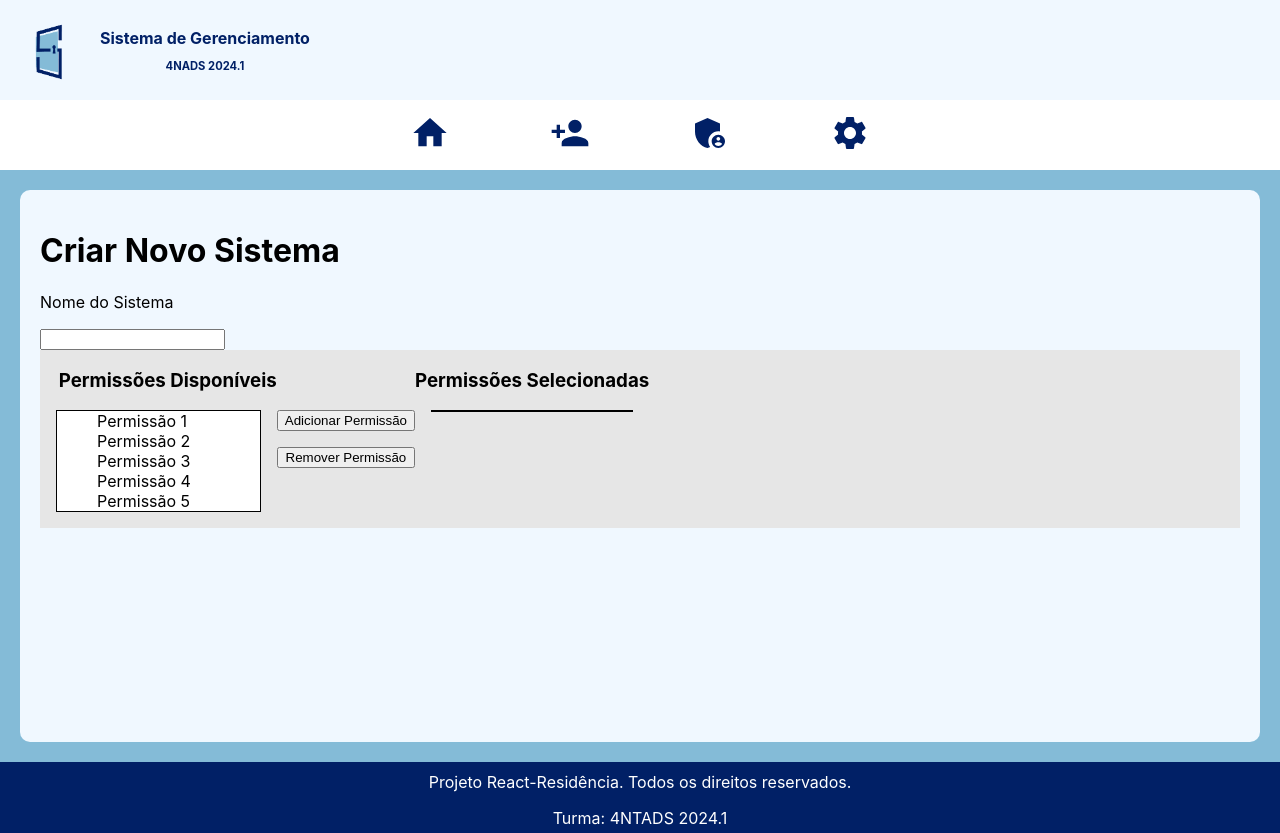
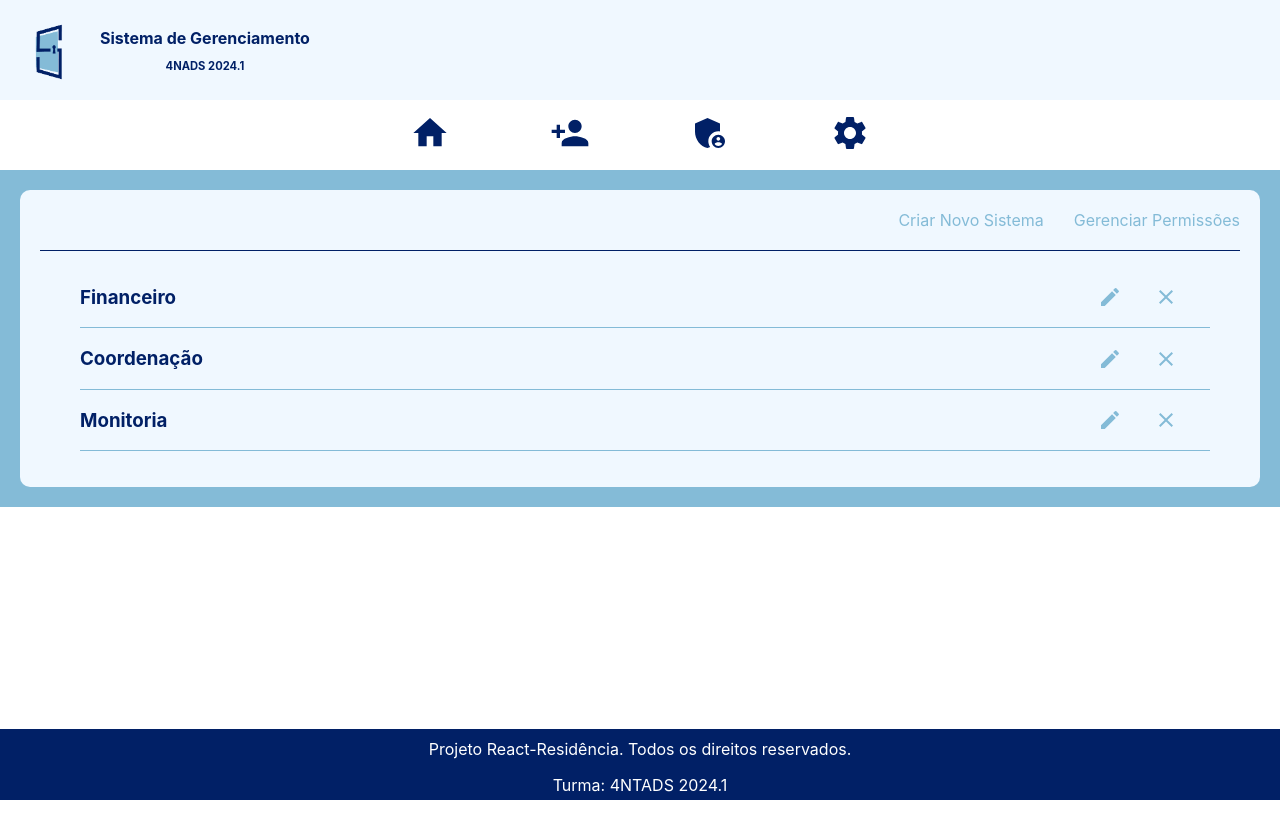
Before and after one commit to jessica-espindola/sistema-gerenciamento, a React (Create React App) app: page /AdminPainel in a window 1280 px wide. After the commit the page ends 800 px from the top, so only its background shows below. Built offline with nearby package versions, Linux system fonts and the light colour scheme.

Commit message:
criando pagina de exibição de sistemas

```diff
--- a/src/App.css
+++ b/src/App.css
@@ -17,6 +17,17 @@ header {
   overflow-y: auto; /* Permite rolagem apenas no conteúdo */
 }
 
+.background-container {
+  background-color:#84BBD7;
+  padding: 20px;
+}
+
+.background-components-container {
+  background-color: aliceblue;
+  border-radius: 10px;
+  padding: 20px;
+}
+
 /* Footer fica no final e não é comprimido */
 footer {
   flex-shrink: 0;
--- a/src/components/pages/AdminPainel.js
+++ b/src/components/pages/AdminPainel.js
@@ -1,91 +1,150 @@
-import React, { useState } from 'react';
-import './adminPainel.css';
+// src/components/SystemList.js
+import React, { useEffect, useState } from 'react';
+import { addSystem, deleteSystem, fetchSystem } from '../../services/systemService'; // Importa a função de busca e de deletar mockado
+import '../../components/pages/adminPainel.css';
+import EditIcon from '@mui/icons-material/Edit';
+import ClearIcon from '@mui/icons-material/Clear';
+import Modal from '@mui/material/Modal';
+import Box from '@mui/material/Box';
+import Button from '@mui/material/Button';
+import { useNavigate } from 'react-router-dom'; // useNavigate em vez de useHistory
 
-function AdminPainel() {
-  // Estado para as permissões disponíveis e selecionadas
-  const [availablePermissions, setAvailablePermissions] = useState([
-    'Permissão 1',
-    'Permissão 2',
-    'Permissão 3',
-    'Permissão 4',
-    'Permissão 5',
-  ]);
-  const [selectedPermissions, setSelectedPermissions] = useState([]);
-  const [highlightedPermission, setHighlightedPermission] = useState(null); // Estado para a permissão destacada
+const SystemList = () => {
+  const [systems, setSystems] = useState([]);
+  const [isModalOpen, setIsModalOpen] = useState(false);
+  const [newSystemName, setNewSystemName] = useState(''); // Para capturar o nome do novo sistema
+  const [isCreateModalOpen, setIsCreateModalOpen] = useState(false);
+  const [systemToDelete, setSystemToDelete] = useState(null);
+  const navigate = useNavigate(); // Navegação para a nova rota
 
-  // Função para destacar a permissão ao clicar
-  const handleHighlightPermission = (permission) => {
-    setHighlightedPermission(permission);
-  };
-
-  // Função para adicionar uma permissão à lista de selecionadas
-  const addPermission = () => {
-    if (highlightedPermission && !selectedPermissions.includes(highlightedPermission)) {
-      setAvailablePermissions(availablePermissions.filter(p => p !== highlightedPermission)); // Remove da lista disponível
-      setSelectedPermissions([...selectedPermissions, highlightedPermission]); // Adiciona na lista selecionada
-      setHighlightedPermission(null); // Limpa a permissão destacada após adicionar
+  useEffect(() => {
+    const loadSystems = async () => {
+      try {
+        const data = await fetchSystem();
+        setSystems(data); // Carrega os sistemas ao iniciar
+      } catch (error) {
+        console.error('Erro ao carregar sistemas:', error);
       }
     };
 
-  // Função para remover uma permissão da lista de selecionadas
-  const removePermission = () => {
-    if (highlightedPermission && selectedPermissions.includes(highlightedPermission)) {
-      setSelectedPermissions(selectedPermissions.filter(p => p !== highlightedPermission)); // Remove da lista selecionada
-      setAvailablePermissions([...availablePermissions, highlightedPermission]); // Adiciona de volta à lista disponível
-      setHighlightedPermission(null); // Limpa a permissão destacada após remover
+    loadSystems();
+  }, []);
+
+  const openModal = (system) => {
+    setSystemToDelete(system);
+    setIsModalOpen(true);
+  };
+
+  const closeModal = () => {
+    setIsModalOpen(false);
+    setSystemToDelete(null);
+  };
+
+  const handleDelete = async () => {
+    if (systemToDelete) {
+      await deleteSystem(systemToDelete.id); // Exclui o sistema (mockado ou real)
+      setSystems((prevSystems) => prevSystems.filter((system) => system.id !== systemToDelete.id)); // Atualiza o estado após exclusão
     }
+    closeModal();
+  };
+
+  const openCreateModal = () => {
+    setIsCreateModalOpen(true);
+  };
+
+  const closeCreateModal = () => {
+    setIsCreateModalOpen(false);
+    setNewSystemName('');
+  };
+
+  const handleCreateSystem = async () => {
+    if (newSystemName.trim() === '') {
+      alert('Por favor, insira um nome para o sistema.');
+      return;
+    }
+
+    // Verifica se já existe um sistema com o mesmo nome
+    const systemExists = systems.some(system => system.name.toLowerCase() === newSystemName.toLowerCase());
+
+    if (systemExists) {
+      alert('Já existe um sistema com esse nome. Escolha outro nome.');
+      return;
+    }
+
+    // Gerar um ID único usando Date.now() (ou qualquer outra lógica de geração única)
+    const newSystem = {
+      id: Date.now(), // Usando o timestamp atual como ID único
+      name: newSystemName,
+      description: ''
+    };
+
+    await addSystem(newSystem); // Adiciona o sistema (mockado ou real)
+
+    // Atualiza o estado após adicionar o novo sistema de forma imutável
+    setSystems((prevSystems) => [...prevSystems, newSystem]);
+
+    closeCreateModal();
+  };
+
+  const handleNavigate = () => {
+    // Navegar para a página de Gerenciamento de Permissões
+    navigate('/gerenciar-permissoes');
   };
 
   return (
-    <div className="create-system-content">
-      <div className="create-system-content-elements">
-        <h1>Criar Novo Sistema</h1>
-
-        <p>Nome do Sistema</p>
-        <input type="text" />
-
-        <div className="permissions-container">
-          {/* Lista de permissões disponíveis (lado esquerdo) */}
-          <div className="available-permissions">
-            <h3>Permissões Disponíveis</h3>
+    <div className="background-container">
+      <div className="background-components-container">
+        <div className="components-buttons">
+          <a onClick={openCreateModal}>Criar Novo Sistema</a>
+          <a onClick={handleNavigate}>Gerenciar Permissões</a>
+        </div>
+        <div className="components-systemList">
           <ul>
-              {availablePermissions.map((permission, index) => (
-                <li
-                  key={index}
-                  onClick={() => handleHighlightPermission(permission)}
-                  className={highlightedPermission === permission ? 'highlighted' : ''}
-                >
-                  {permission}
-                </li>
-              ))}
-            </ul>
+            {systems.map((system) => (
+              <li key={system.id} className="components-systemList-item">
+                <div className="components-systemList-item-info">
+                  <h3>{system.name}</h3>
+                  <p>{system.description}</p>
                 </div>
-
-          {/* Botões para adicionar/remover permissões (no meio) */}
-          <div className="buttons-container">
-            <button onClick={addPermission}>Adicionar Permissão</button>
-            <button onClick={removePermission}>Remover Permissão</button>
+                <div className="components-systemList-item-actions">
+                  <EditIcon className="action-icon edit-icon" />
+                  <ClearIcon className="action-icon delete-icon" onClick={() => openModal(system)} />
                 </div>
-
-          {/* Lista de permissões selecionadas (lado direito) */}
-          <div className="selected-permissions">
-            <h3>Permissões Selecionadas</h3>
-            <ul>
-              {selectedPermissions.map((permission, index) => (
-                <li
-                  key={index}
-                  onClick={() => handleHighlightPermission(permission)}
-                  className={highlightedPermission === permission ? 'highlighted' : ''}
-                >
-                  {permission}
               </li>
             ))}
           </ul>
         </div>
       </div>
+
+      {/* Modal de Confirmação de Exclusão */}
+      <Modal open={isModalOpen} onClose={closeModal}>
+        <Box className="modal-box">
+          <h2>Você tem certeza que deseja excluir o sistema "{systemToDelete?.name}"?</h2>
+          <div>
+            <Button variant="outlined" color="primary" onClick={closeModal}>Cancelar</Button>
+            <Button variant="contained" color="error" onClick={handleDelete}>Excluir</Button>
           </div>
+        </Box>
+      </Modal>
+
+      {/* Modal para Criação de Novo Sistema */}
+      <Modal open={isCreateModalOpen} onClose={closeCreateModal}>
+        <Box className="modal-box">
+          <h2>Criar Novo Sistema</h2>
+          <input
+            type="text"
+            value={newSystemName}
+            onChange={(e) => setNewSystemName(e.target.value)}
+            placeholder="Nome do Sistema"
+          />
+          <div>
+            <Button variant="outlined" color="primary" onClick={closeCreateModal}>Cancelar</Button>
+            <Button variant="contained" color="primary" onClick={handleCreateSystem}>Criar</Button>
+          </div>
+        </Box>
+      </Modal>
     </div>
   );
-}
+};
 
-export default AdminPainel;
+export default SystemList;
--- a/src/components/pages/adminPainel.css
+++ b/src/components/pages/adminPainel.css
@@ -1,50 +1,58 @@
-.create-system-content {
-    background-color:#84BBD7;
+.components-buttons {
+    border-bottom: 1px solid #012066;
+    display: flex;
+    gap: 30px;
+    padding-bottom: 20px;
+    justify-content: right;
+}
+.components-buttons a {
+    cursor: pointer;
+    color: #84BBD7;
+}
+.components-buttons a:hover {
+    color: #012066;
+}
+.components-systemList {
+    color: #012066;
+}
+.components-systemList-item {
+    list-style: none;
+    display: flex;
+    align-items: center;
+    justify-content: space-between;
+    border-bottom: 1px solid #84BBD7;
+    margin-right: 30px;
+}
+.components-systemList-item-actions {
+    display: flex;
+    gap: 2em;
+    padding-right: 2em;
+}
+.action-icon, .edit-icon {
+    cursor:pointer;
+    color: #84BBD7;
+}
+.action-icon:hover, .edit-icon:hover {
+    color: #012066;
+    border: 1px solid #012066;
+    padding: 7px;
+    border-radius: 1em;
+}
+/* Estilos para o Modal */
+.modal-box {
+    position: absolute;
+    top: 50%;
+    left: 50%;
+    transform: translate(-50%, -50%);
+    background-color: white;
     padding: 20px;
-}
-.create-system-content-elements {
-    background-color: aliceblue;
-    height: 32em;
-    border-radius: 10px;
-    padding: 20px;
-}
-.permissions-container {
-    display: flex;
-    flex-direction: row;
-    background-color: #e6e6e6;
-}
-.available-permissions h3 {
-    padding: 0em 0em 0em 1em;
-
-}
-.available-permissions ul, .selected-permissions ul {
-    background-color: white;
-    border: 0.5px solid;
-    list-style: none;
-    margin: 1em;
-
-}
-/* Estilo para quando a permissão estiver destacada (clicada) */
-li.highlighted {
-    background-color: #d3f4d3; /* Cor de fundo suave ao destacar */
-    color: #006600; /* Cor do texto ao ser destacado */
-    cursor: pointer;
+    border-radius: 8px;
+    box-shadow: 0 4px 6px rgba(0, 0, 0, 0.1);
+    width: 300px;
+    text-align: center;
   }
 
-  /* Estilo para quando a permissão for clicada (ativo) */
-  li:active {
-    background-color: #a3e1a3; /* Cor de fundo ao clicar */
+  .modal-box button {
+    margin-top: 10px;
+    margin-right: 10px;
   }
-
-  /* Estilo de hover nas permissões */
-  li:hover {
-    background-color: #f0f0f0; /* Efeito de hover */
-  }
-
-.buttons-container {
-    display: flex;
-    flex-direction: column;
-    gap: 1em;
-    justify-content: center;
-
-}
--- /dev/null
+++ b/src/mockData/mockSystem.json
@@ -0,0 +1,14 @@
+[
+    {
+      "id": 1,
+      "name": "Financeiro"
+    },
+    {
+      "id": 2,
+      "name": "Coordenação"
+    },
+    {
+      "id": 3,
+      "name": "Monitoria"
+    }
+  ]
--- /dev/null
+++ b/src/services/systemService.js
@@ -0,0 +1,82 @@
+/*DESCOMENTAR QUANDO A API ESTIVER FUNCIONANDO
+import axios from 'axios'; */
+import usersMock from '../mockData/mockSystem.json';
+
+// APAGAR QUANDO A API ESTIVER FUNCIONANDO -  Função para buscar todos os usuários usando o JSON mockado
+export const fetchSystem = async () => {
+    try {
+      // Retorna os dados mockados diretamente
+      return usersMock;
+    } catch (error) {
+      console.error('Erro ao buscar usuários:', error);
+      throw error;
+    }
+  };
+
+// APAGAR QUANDO A API ESTIVER FUNCIONANDO - Função para adicionar um novo usuário usando o JSON mockado
+export const addSystem = async (userData) => {
+    try {
+      // Simula a adição do usuário no mock (apenas para teste; sem efeito no JSON real)
+      const newUser = { id: usersMock.length + 1, ...userData };
+      usersMock.push(newUser); // Adiciona no array local (não persistente)
+      return newUser;
+    } catch (error) {
+      console.error('Erro ao adicionar usuário:', error);
+      throw error;
+    }
+  };
+// APAGAR QUANDO A API ESTIVER FUNCIONANDO - Função para deletar um usuário usando o JSON mockado
+export const deleteSystem = async (id) => {
+    try {
+      // Filtra os usuários para simular a remoção (não altera o JSON real)
+      const updatedUsers = usersMock.filter((user) => user.id !== id);
+      console.log('Usuários após deletar:', updatedUsers);
+    } catch (error) {
+      console.error('Erro ao deletar usuário:', error);
+      throw error;
+    }
+  };
+/* DESCOMENTAR QUANDO A API ESTIVER FUNCIONANDO -  Configura a URL base da API, substitua pela URL da sua API real.
+const api = axios.create({
+  baseURL: 'https://sua-api.com', // URL base para todas as requisições
+});*/
+
+/* DESCOMENTAR QUANDO A API ESTIVER FUNCIONANDO - Função para buscar todos os usuários
+export const fetchSystem = async () => {
+  try {
+    // Faz uma requisição GET para o endpoint '/users' da API
+    const response = await api.get('/users');
+    // Retorna os dados dos usuários obtidos da resposta
+    return response.data;
+  } catch (error) {
+    console.error('Erro ao buscar usuários:', error);
+    // Lança o erro para ser tratado onde a função for chamada
+    throw error;
+  }
+};*/
+
+/* DESCOMENTAR QUANDO A API ESTIVER FUNCIONANDO - Função para adicionar um novo usuário
+export const addSystem = async (userData) => {
+  try {
+    // Faz uma requisição POST para o endpoint '/users' da API, enviando userData no corpo
+    const response = await api.post('/users', userData);
+    // Retorna os dados do novo usuário obtidos da resposta
+    return response.data;
+  } catch (error) {
+    console.error('Erro ao adicionar usuário:', error);
+    // Lança o erro para ser tratado onde a função for chamada
+    throw error;
+  }
+};*/
+
+/* DESCOMENTAR QUANDO A API ESTIVER FUNCIONANDO - Função para deletar um usuário com base no ID
+export const deleteSystem = async (id) => {
+  try {
+    // Faz uma requisição DELETE para o endpoint '/users/{id}' da API
+    await api.delete(`/users/${id}`);
+  } catch (error) {
+    console.error('Erro ao deletar usuário:', error);
+    // Lança o erro para ser tratado onde a função for chamada
+    throw error;
+  }
+};*/
```
Also changed, not shown: src/mockData/mockUsers.json (added, +17 -0 lines). Lines whose indentation alone changed are shown as unchanged.
